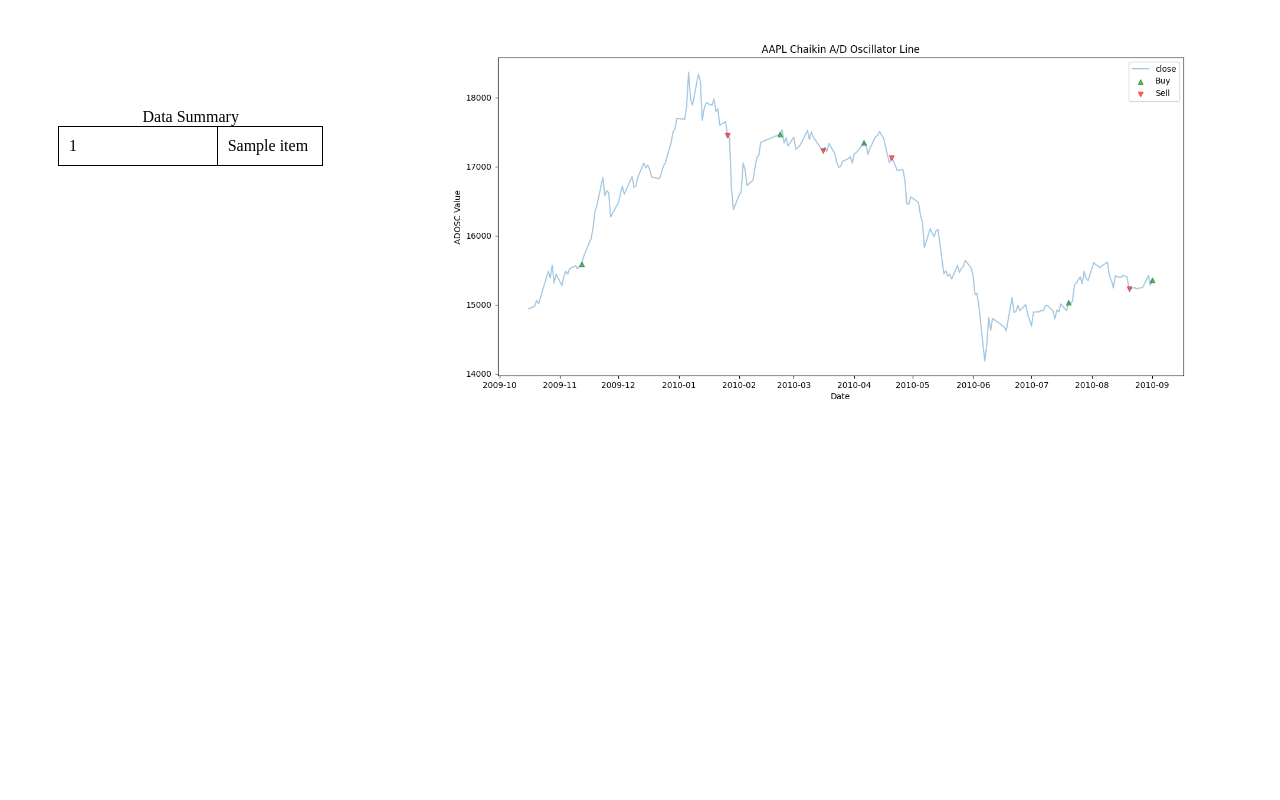
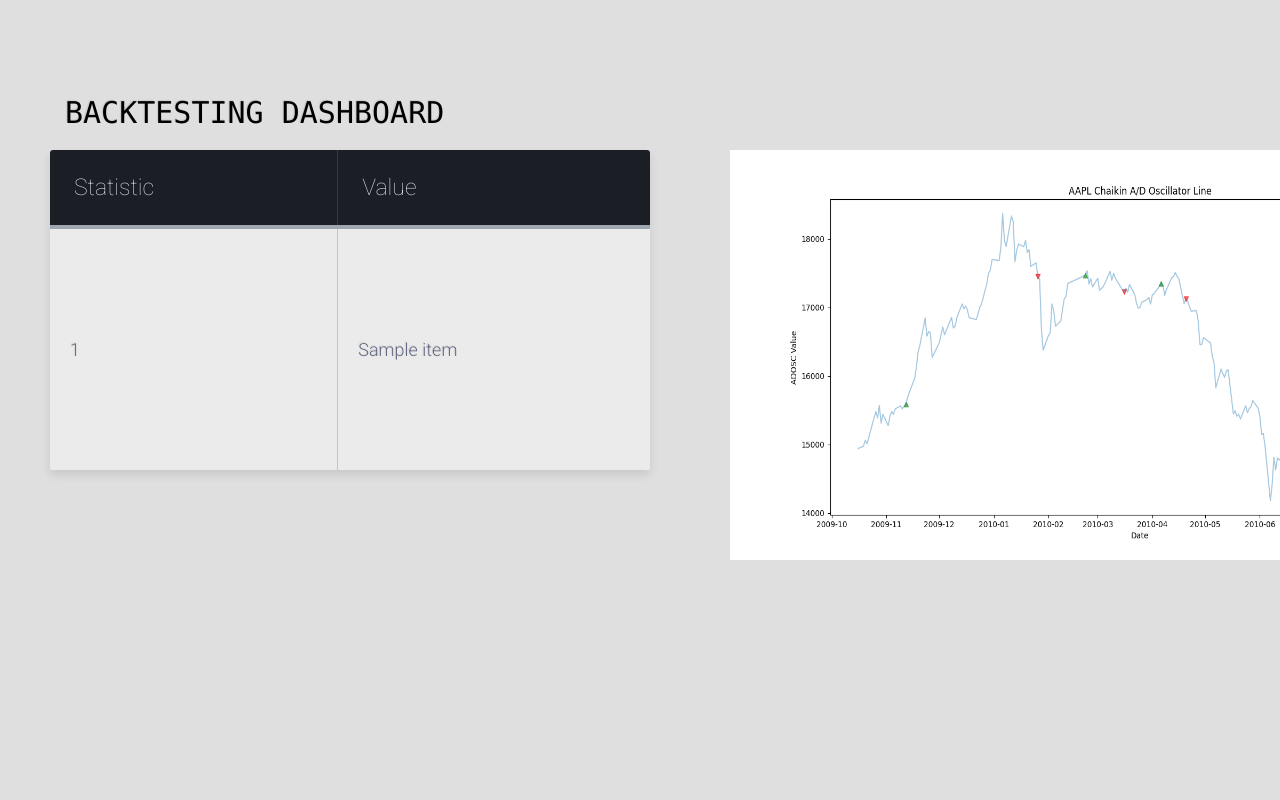
Before and after one commit to uoft-sts/Backtesting_Model, a Flask app: template client/templates/dashboard.html in a window 1280 px wide. Run offline with Flask 2, Linux system fonts and the light colour scheme; the template is opened without the code that fills it: most values are stand-ins (such as "Sample title", 1, 10 or a date in 2020).

Commit message:
update dashboard

```diff
--- a/client/templates/dashboard.html
+++ b/client/templates/dashboard.html
@@ -1,4 +1,15 @@
-<!DOCTYPE html>
+
+
+<!--
+<tbody>
+  {% for item in data %}
+    <tr>
+      <td>{{item[0]}}</td>
+      <td>{{item[1]}}</td>
+    </tr>
+  {% endfor %}
+  </tbody>
+-->
 <html lang="en">
 <head>
     <meta charset="utf-8" />
@@ -15,54 +26,45 @@
       manifest.json provides metadata used when your web app is installed on a
       user's mobile device or desktop. See https://developers.google.com/web/fundamentals/web-app-manifest/
     -->
-    <link rel="manifest" href="../../client/public/manifest.json" />
+    <link rel="manifest" href="../static/manifest.json" />
     <!--
       Notice the use of %PUBLIC_URL% in the tags above.
       It will be replaced with the URL of the `public` folder during the build.
       Only files inside the `public` folder can be referenced from the HTML.
-
       Unlike "/favicon.ico" or "favicon.ico", "%PUBLIC_URL%/favicon.ico" will
       work correctly both with client-side routing and a non-root public URL.
       Learn how to configure a non-root public URL by running `npm run build`.
     -->
     <title>STS Backtesting</title>
 </head>
-  <body style="background-color:white">
-    <div id="main">
-      <div id="d1" style="width:30%;
-      margin : 0;
-      float : left ;">
-        <table style="width: 70%; position: relative; left:50px; top: 100px; padding:15px;">
-          <caption>Data Summary</caption>
-          <colgroup>
-            <col span="1" style="width: 60%; ">
-            <col span="1" style="width: 40%; ">
-         </colgroup>
-         <tbody>
+
+
+<body>
+  <div class="table-title", style="width: 70%; position: fixed; left: 50px; top: 50px; padding:15px;">
+    <h3>Backtesting Dashboard</h3>
+  </div>
+  <table class="table-fill", style="width: 70%; position: fixed; left: 50px; top: 150px; padding:15px;">
+    <thead>
+      <tr>
+        <th class="text-left">Statistic</th>
+        <th class="text-left">Value</th>
+      </tr>
+    </thead>
+    <tbody class="table-hover">
       {% for item in data %}
       <tr>
-              <td>{{item[0]}}</td>
-              <td>{{item[1]}}</td>
+        <td class="text-left">{{item[0]}}</td>
+        <td class="text-left">{{item[1]}}</td>
       </tr>
       {% endfor %}
     </tbody>
 </table>
+
+
+	<div id="d2" style="position: fixed; left: 715px; top: 135px; padding:15px;">
+        <img src="../static/temp.png" alt="Graph" style="width: 800px; height: 410px">
   </div>
-      <div id="d2" style="width:70%;
-      margin : 0;
-      float : left ;">
-        <img src="../static/temp.png" alt="Graph" style="width: 100%;">
-      </div>
-    </div>
-    <!--
-      This HTML file is a template.
-      If you open it directly in the browser, you will see an empty page.
 
-      You can add webfonts, meta tags, or analytics to this file.
-      The build step will place the bundled scripts into the <body> tag.
+</body>
 
-      To begin the development, run `npm start` or `yarn start`.
-      To create a production bundle, use `npm run build` or `yarn build`.
-    -->
-  </body>
 </html>
--- a/server/static/dashboard.css
+++ b/server/static/dashboard.css
@@ -1,12 +1,164 @@
+@import url(https://fonts.googleapis.com/css?family=Roboto:400,500,700,300,100);
+
+body {
+  background-color: #DFDFDF;
+  font-family: "Roboto", helvetica, arial, sans-serif;
+  font-size: 16px;
+  font-weight: 400;
+  text-rendering: optimizeLegibility;
+}
+
+
+div.relative {
+  position: relative;
+  width: 200px;
+  height: 200px;
+}
+
+div.table-title {
+  display: block;
+  margin: auto;
+  max-width: 600px;
+  padding:5px;
+  width: 100%;
+}
+
+.table-title h3 {
+  position: relative;
+   color: #000000;
+   font-size: 30px;
+   font-weight: 400;
+   font-style:normal;
+   font-family: "consolas", helvetica, arial, sans-serif;
+   text-shadow: -1px -1px 1px rgba(0, 0, 0, 0.1);
+   text-transform:uppercase;
+}
+
+
+/*** Table Styles **/
+
+.table-fill {
+  background: white;
+  border-radius:3px;
+  border-collapse: collapse;
+  height: 320px;
+  margin: auto;
+  max-width: 600px;
+  padding:5px;
+  width: 100%;
+  box-shadow: 0 5px 10px rgba(0, 0, 0, 0.1);
+  animation: float 5s infinite;
+}
+
+th {
+  color:#D5DDE5;;
+  background:#1b1e24;
+  border-bottom:4px solid #9ea7af;
+  border-right: 1px solid #343a45;
+  font-size:23px;
+  font-weight: 100;
+  padding:24px;
+  text-align:left;
+  text-shadow: 0 1px 1px rgba(0, 0, 0, 0.1);
+  vertical-align:middle;
+}
+
+th:first-child {
+  border-top-left-radius:3px;
+}
+
+th:last-child {
+  border-top-right-radius:3px;
+  border-right:none;
+}
+
+tr {
+  border-top: 1px solid #C1C3D1;
+  border-bottom: 1px solid #C1C3D1;
+  color:#666B85;
+  font-size:16px;
+  font-weight:normal;
+  text-shadow: 0 1px 1px rgba(256, 256, 256, 0.1);
+}
+
+tr:hover td {
+  background:#4E5066;
+  color:#FFFFFF;
+  border-top: 1px solid #22262e;
+}
+
+tr:first-child {
+  border-top:none;
+}
+
+tr:last-child {
+  border-bottom:none;
+}
+
+tr:nth-child(odd) td {
+  background:#EBEBEB;
+}
+
+tr:nth-child(odd):hover td {
+  background:#4E5066;
+}
+
+tr:last-child td:first-child {
+  border-bottom-left-radius:3px;
+}
+
+tr:last-child td:last-child {
+  border-bottom-right-radius:3px;
+}
+
+td {
+  background:#FFFFFF;
+  padding:20px;
+  text-align:left;
+  vertical-align:middle;
+  font-weight:300;
+  font-size:18px;
+  text-shadow: -1px -1px 1px rgba(0, 0, 0, 0.1);
+  border-right: 1px solid #C1C3D1;
+}
+
+td:last-child {
+  border-right: 0px;
+}
+
+th.text-left {
+  text-align: left;
+}
+
+th.text-center {
+  text-align: center;
+}
+
+th.text-right {
+  text-align: right;
+}
+
+td.text-left {
+  text-align: left;
+}
+
+td.text-center {
+  text-align: center;
+}
+
+td.text-right {
+  text-align: right;
+}
+
 #main{
     width:100%;
-margin : 0;
+     margin : 0;
   }
 
   #d1{
     width:50%;
-margin : 0;
-float : left ;
+    margin : 0;
+    float : left ;
   }
 
   #d2{
@@ -14,22 +166,3 @@
 margin : 0;
 float : left ;
   }
-
-
-table, th, td {
-    border: 1px solid black;
-    padding: 10px;
-}
-
-table {
-    border-collapse: collapse;
-    width: 100%;
-}
-
-th, td {
-    padding: 10px;
-}
-
-img {
-    width: 50px;
-}
```
Also changed, not shown: server/static/manifest.json (added), 1 other file. Lines whose indentation alone changed are shown as unchanged.
